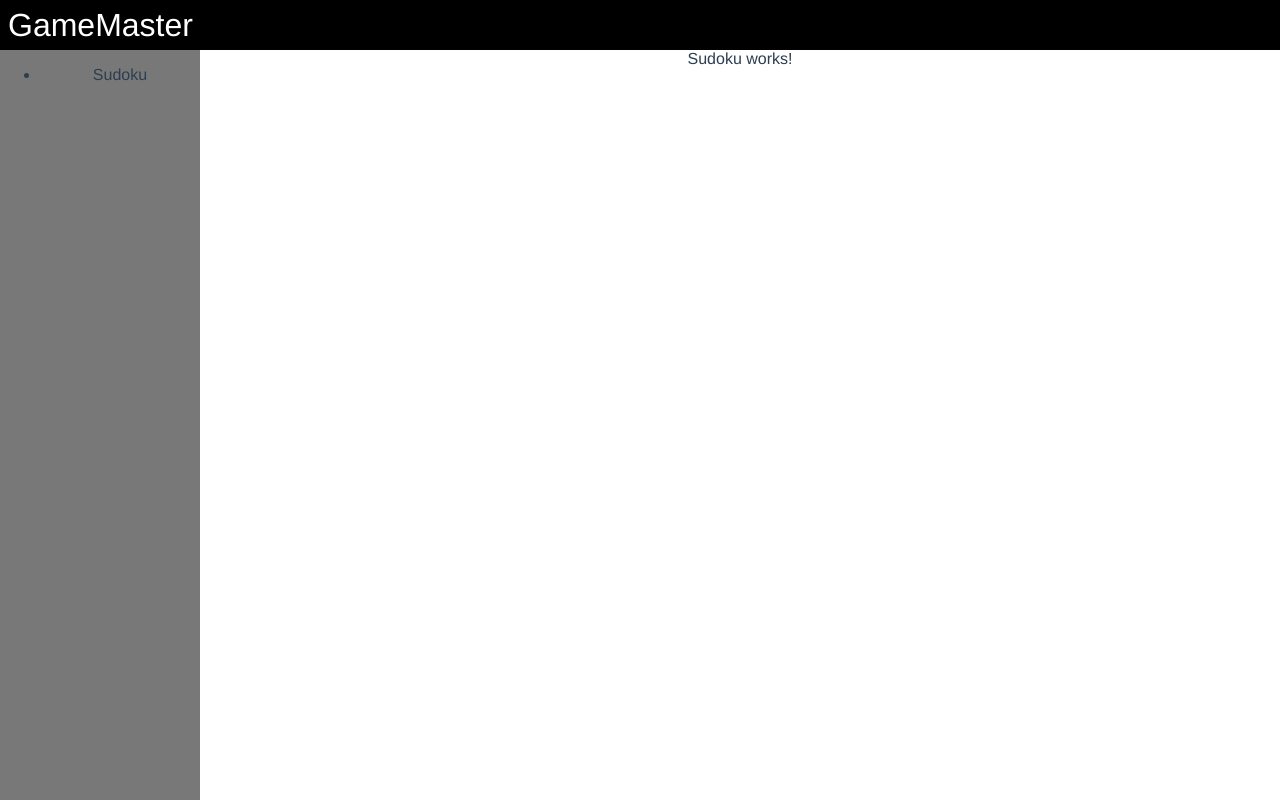
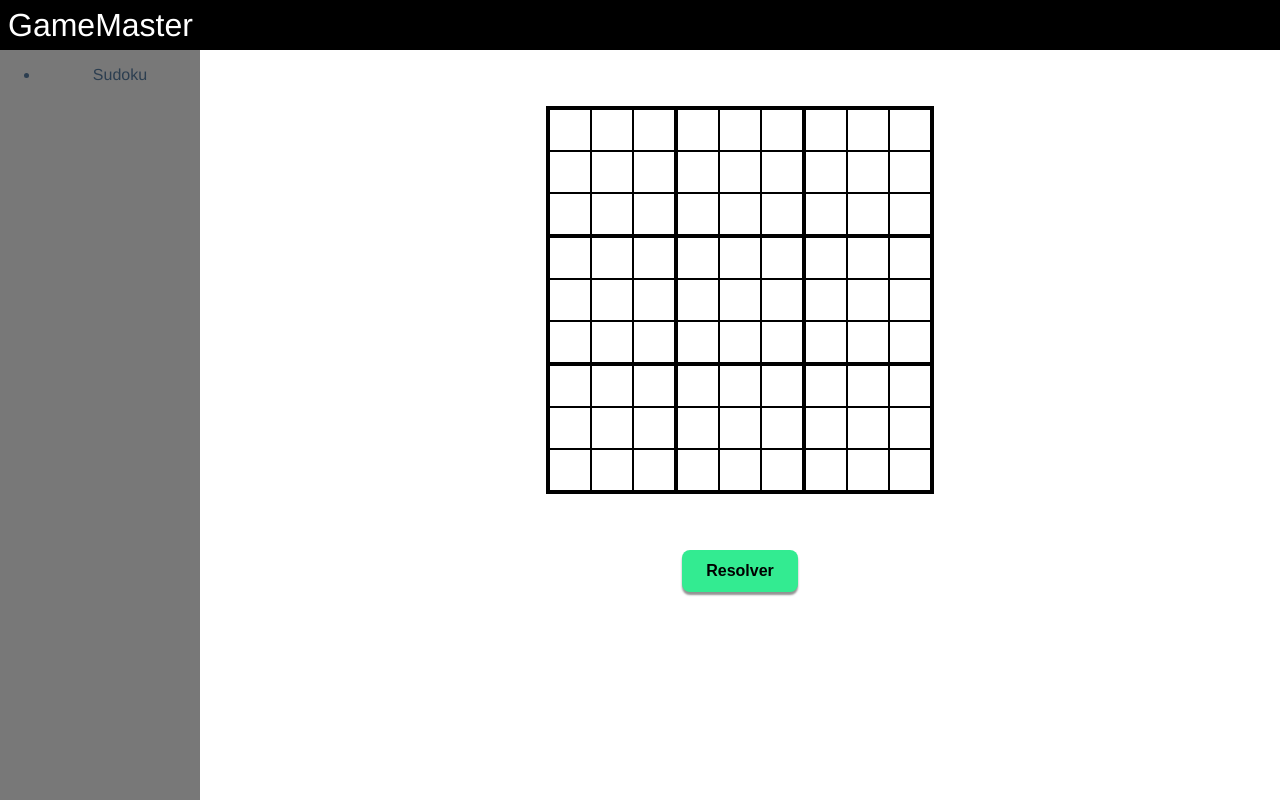
Before and after one commit to gustavo-hillesheim/game-master, a Vue app in the folder webapp/: page /sudoku in a window 1280 px wide. Built offline with nearby package versions, Linux system fonts and the light colour scheme.

Commit message:
Iniciada tela de sudoku

```diff
--- a/webapp/src/App.vue
+++ b/webapp/src/App.vue
@@ -30,4 +30,8 @@ body {
 #nav a.router-link-exact-active {
   color: #42b983;
 }
+.row {
+  display: flex;
+  flex-direction: row;
+}
 </style>
--- /dev/null
+++ b/webapp/src/components/atoms/MainButton.vue
@@ -0,0 +1,31 @@
+<template>
+  <button class="main-button" @click="$emit('click')">{{ label }}</button>
+</template>
+<script lang="ts">
+import { Component, Prop, Vue } from "vue-property-decorator";
+
+@Component
+export default class MainButton extends Vue {
+  @Prop({ required: true }) private label!: string;
+}
+</script>
+<style scoped>
+.main-button {
+  background-color:#33eb91;
+  padding: 12px 24px;
+  font-weight: bold;
+  font-size: 16px;
+  border: none;
+  border-radius: 8px;
+  box-shadow: rgba(100, 100, 100, 0.7) 0px 3px 2px;
+  outline: none;
+  transition: box-shadow 400ms;
+}
+.main-button:hover {
+  box-shadow: rgba(100, 100, 100, 0.7) 0px 5px 3px;
+}
+.main-button:active {
+  box-shadow: rgba(100, 100, 100, 0.7) 0px 1px 2px;
+  outline: none;
+}
+</style>
--- /dev/null
+++ b/webapp/src/components/atoms/SudokuCell.vue
@@ -0,0 +1,62 @@
+<template>
+  <div>
+    <input
+      type="number"
+      min="1"
+      max="9"
+      :value="value"
+      @input="setValue($event.target.value)"
+    />
+  </div>
+</template>
+<script lang="ts">
+import { Component, Vue } from "vue-property-decorator";
+
+@Component
+export default class SudokuCell extends Vue {
+  private internalValue: number = null;
+
+  setValue(value: number | string): void {
+    if (typeof value === "string") {
+      value = parseInt(value[value.length - 1]);
+    }
+    value = Math.max(value as number, 1);
+    value = Math.min(value as number, 9);
+
+    this.internalValue = value;
+    this.$forceUpdate();
+    this.$emit("input", value);
+  }
+
+  get value(): number {
+    return this.internalValue;
+  }
+}
+</script>
+<style scoped>
+div {
+  background-color: white;
+}
+input {
+  width: 40px;
+  height: 40px;
+  font-size: 20px;
+  padding: 0;
+  border: 1px solid black;
+  text-align: center;
+  -moz-appearance: textfield;
+}
+input::-webkit-outer-spin-button,
+input::-webkit-inner-spin-button {
+  -webkit-appearance: none;
+  margin: 0;
+}
+input:focus {
+  outline: none;
+  background: radial-gradient(
+    circle,
+    rgba(63, 247, 148, 0.5) 0%,
+    rgba(117, 255, 204, 0.3) 100%
+  );
+}
+</style>
--- /dev/null
+++ b/webapp/src/components/molecules/SudokuGrid.vue
@@ -0,0 +1,68 @@
+<template>
+  <div class="grid">
+    <div class="row" v-for="y in 3" :key="y">
+      <SudokuRegion
+        v-for="x in 3"
+        :key="x"
+        @cell-change="setCellValue($event, x, y)"
+      />
+    </div>
+  </div>
+</template>
+<script lang="ts">
+import { Component, Vue } from "vue-property-decorator";
+
+import SudokuRegion from "./SudokuRegion.vue";
+
+@Component({
+  components: { SudokuRegion },
+})
+export default class SudokuGrid extends Vue {
+  private sudokuValue!: number[][];
+  private cellMargin = "4px";
+
+  constructor() {
+    super();
+    this.createSudokuValue();
+  }
+
+  getValue(): number[][] {
+    return this.sudokuValue.map(row => [...row]);
+  }
+
+  private createSudokuValue(): void {
+    this.sudokuValue = new Array(9).fill(null).map((_) => new Array(9));
+  }
+
+  setCellValue(
+    { x: cellX, y: cellY, value }: { x: number; y: number; value: number },
+    regionX: number,
+    regionY: number
+  ): void {
+    const x = cellX + (regionX - 1) * 3;
+    const y = cellY + (regionY - 1) * 3;
+    this.sudokuValue[y - 1][x - 1] = value;
+  }
+
+  cellStyle(x: number, y: number): { [key: string]: number | string | null } {
+    if (x % 3 !== 0 && y % 3 !== 0) {
+      return {};
+    }
+
+    const marginRight = x % 3 === 0 && x !== 9 ? this.cellMargin : null;
+    const marginBottom = y % 3 === 0 && y !== 9 ? this.cellMargin : null;
+    return {
+      marginRight,
+      marginBottom,
+    };
+  }
+}
+</script>
+<style scoped>
+.grid {
+  background-color: black;
+  padding: 2px;
+  width: fit-content;
+  height: fit-content;
+}
+</style>
--- /dev/null
+++ b/webapp/src/components/molecules/SudokuRegion.vue
@@ -0,0 +1,24 @@
+<template>
+  <div class="region">
+    <div class="row" v-for="y in 3" :key="y">
+      <SudokuCell
+        v-for="x in 3"
+        :key="x"
+        @input="$emit('cell-change', { x, y, value: $event })"
+      />
+    </div>
+  </div>
+</template>
+<script lang="ts">
+import { Component, Vue } from "vue-property-decorator";
+
+import SudokuCell from "../atoms/SudokuCell.vue";
+
+@Component({ components: { SudokuCell } })
+export default class SudokuRegion extends Vue {}
+</script>
+<style scoped>
+.region {
+  border: 1px solid black;
+}
+</style>
--- /dev/null
+++ b/webapp/src/components/templates/SudokuPageTemplate.vue
@@ -0,0 +1,33 @@
+<template>
+  <div class="page-content">
+    <div class="sudoku-grid-container">
+      <slot name="sudokuGrid"></slot>
+    </div>
+    <div class="main-button-container">
+      <slot name="mainButton"></slot>
+    </div>
+  </div>
+</template>
+<script lang="ts">
+import { Component, Vue } from "vue-property-decorator";
+
+@Component
+export default class SudokuPageTemplate extends Vue {}
+</script>
+<style scoped>
+.page-content {
+  height: 100%;
+  display: flex;
+  flex-direction: column;
+}
+.sudoku-grid-container {
+  flex: 2;
+  margin: auto;
+  display: flex;
+  flex-direction: column;
+  justify-content: center;
+}
+.main-button-container {
+  flex: 1;
+}
+</style>
--- a/webapp/src/pages/SudokuPage.vue
+++ b/webapp/src/pages/SudokuPage.vue
@@ -1,9 +1,26 @@
 <template>
-  <span>Sudoku works!</span>
+  <SudokuPageTemplate>
+    <template #sudokuGrid>
+      <SudokuGrid ref="grid" />
+    </template>
+    <template #mainButton>
+      <MainButton label="Resolver" @click="log" />
+    </template>
+  </SudokuPageTemplate>
 </template>
-<script>
-import { Component, Vue } from "vue-property-decorator";
+<script lang="ts">
+import { Component, Ref, Vue } from "vue-property-decorator";
 
-@Component
-export default class SudokuPage extends Vue {}
+import SudokuPageTemplate from "../components/templates/SudokuPageTemplate.vue";
+import SudokuGrid from "../components/molecules/SudokuGrid.vue";
+import MainButton from "../components/atoms/MainButton.vue";
+
+@Component({ components: { SudokuPageTemplate, SudokuGrid, MainButton } })
+export default class SudokuPage extends Vue {
+  @Ref("grid") grid!: SudokuGrid;
+
+  log(): void {
+    console.log(this.grid.getValue());
+  }
+}
 </script>
--- a/webapp/tsconfig.json
+++ b/webapp/tsconfig.json
@@ -10,6 +10,7 @@
     "skipLibCheck": true,
     "esModuleInterop": true,
     "allowSyntheticDefaultImports": true,
+    "strictNullChecks": false,
     "sourceMap": true,
     "baseUrl": ".",
     "types": [
```
